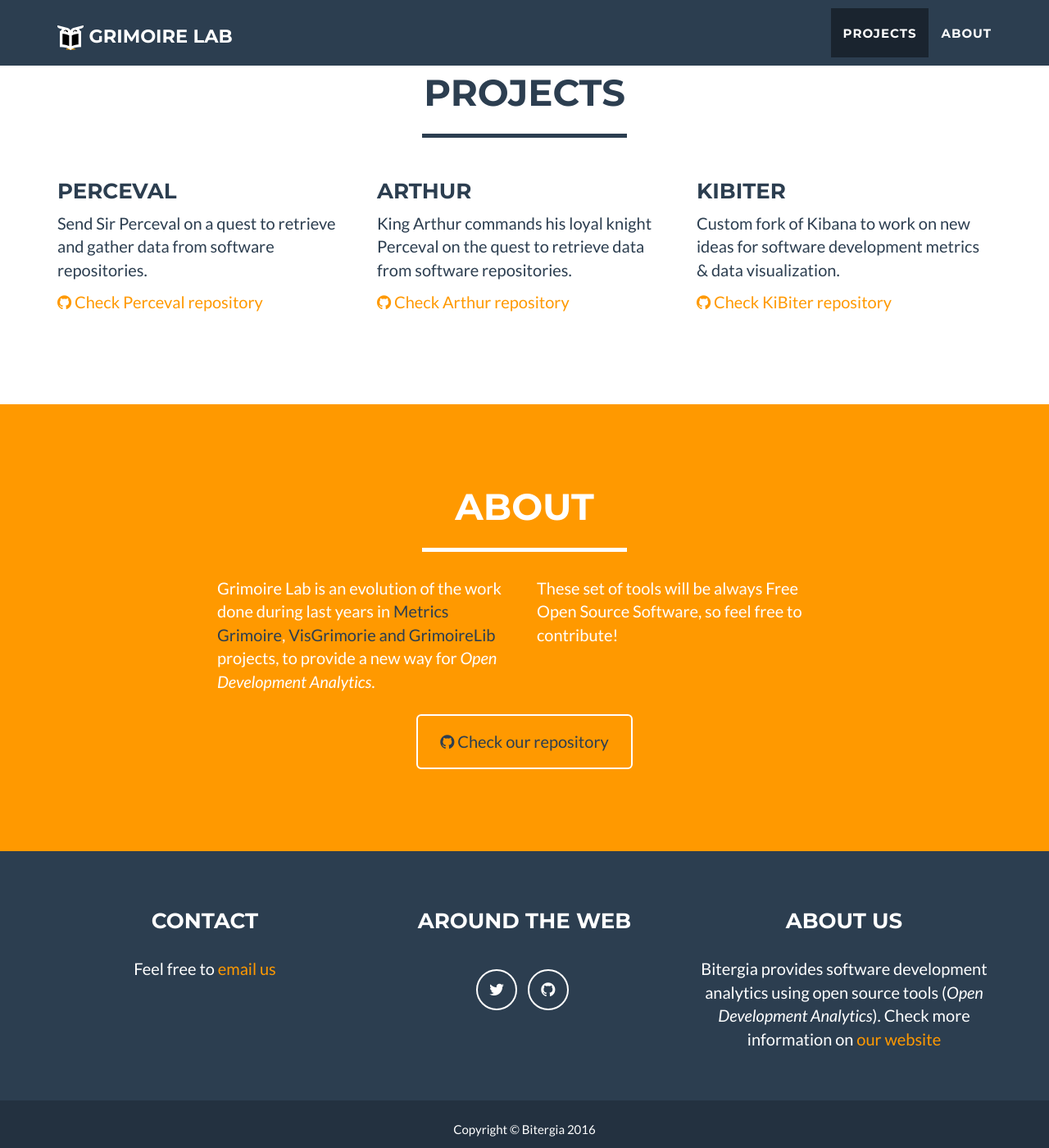
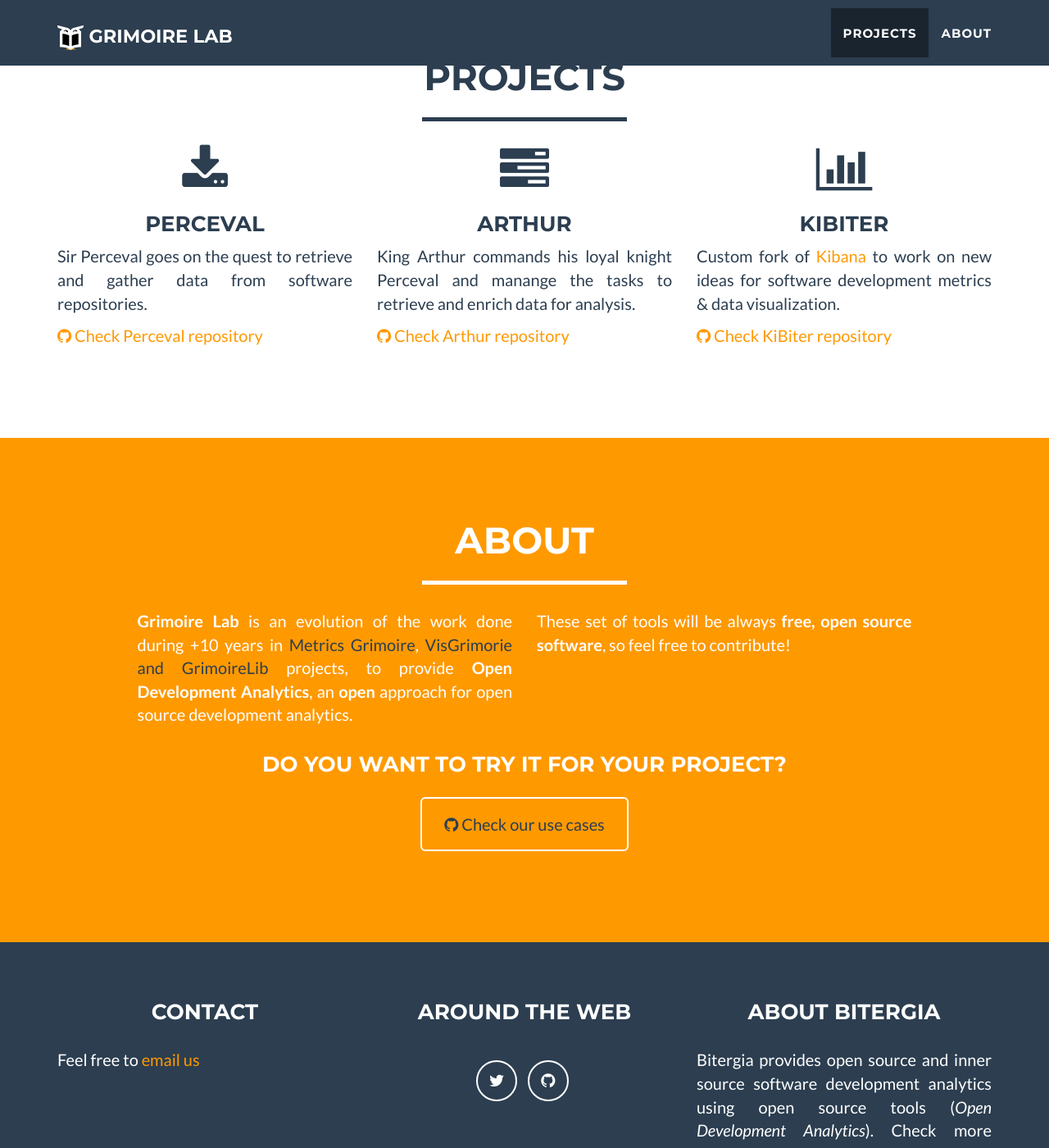
Before and after one commit to chaoss/grimoirelab, a Jekyll site: the page built from index.html, in a window 1280 px wide and 1400 px high, scrolled down 787 px. Shown: the whole window at 82% size. Built offline with Jekyll 4.4.1, drawn with Linux system fonts in a browser that asks for light colours; nearby versions of some CDN libraries; some of the changed text lies outside the part shown.

Commit message:
Updated website with video screencast and some extra info

```diff
--- a/_data/projects.yml
+++ b/_data/projects.yml
@@ -1,10 +1,13 @@
 # Projects list
 - name: Perceval
+  icon: download
   github-name: perceval
-  description: Send Sir Perceval on a quest to retrieve and gather data from software repositories.
+  description: Sir Perceval goes on the quest to retrieve and gather data from software repositories.
 - name: Arthur
+  icon: tasks
   github-name: arthur
-  description: King Arthur commands his loyal knight Perceval on the quest to retrieve data from software repositories.
+  description: King Arthur commands his loyal knight Perceval and manange the tasks to retrieve and enrich data for analysis.
 - name: KiBiter
+  icon: bar-chart
   github-name: kibiter
-  description: Custom fork of Kibana to work on new ideas for software development metrics &amp; data visualization.
+  description: Custom fork of <a href="https://www.elastic.co/products/kibana">Kibana</a> to work on new ideas for software development metrics &amp; data visualization.
--- a/_includes/about.html
+++ b/_includes/about.html
@@ -8,16 +8,18 @@
                 </div>
             </div>
             <div class="row">
-                <div class="col-lg-4 col-lg-offset-2">
-                    <p>Grimoire Lab is an evolution of the work done during last years in <a href="http://metricsgrimoire.github.io">Metrics Grimoire</a>, <a href="http://visgrimoire.github.io">VisGrimorie and GrimoireLib</a> projects, to provide a new way for <em>Open Development Analytics</em>.</p>
+                <div class="col-lg-5 col-lg-offset-1">
+                    <p class="text-justify"><strong>Grimoire Lab</strong> is an evolution of the work done during +10 years in <a href="http://metricsgrimoire.github.io">Metrics Grimoire</a>, <a href="http://visgrimoire.github.io">VisGrimorie and GrimoireLib</a> projects, to provide <strong>Open Development Analytics</strong>, an <strong>open</strong> approach
+                      for open source development analytics.</p>
                 </div>
-                <div class="col-lg-4">
-                    <p>These set of tools will be always Free Open Source Software, so feel free to contribute!</p>
+                <div class="col-lg-5">
+                  <p class="text-justify">These set of tools will be always <strong>free, open source software</strong>, so feel free to contribute!</p>
                 </div>
                 <div class="col-lg-8 col-lg-offset-2 text-center">
-                    <a href="http://github.com/GrimoireLab" class="btn btn-lg btn-outline">
-                        <i class="fa fa-github"></i> Check our repository
-                    </a>
+                  <h3>Do you want to try it for your project?</h3>
+                    <p><a href="https://github.com/grimoirelab/use_cases/" class="btn btn-lg btn-outline">
+                        <i class="fa fa-github"></i> Check our use cases
+                    </a></p>
                 </div>
             </div>
         </div>
--- a/_includes/footer.html
+++ b/_includes/footer.html
@@ -5,7 +5,7 @@
               <div class="row">
                   <div class="footer-col col-md-4">
                       <h3>Contact</h3>
-                      <p>Feel free to <a href="mailto:info@bitergia.com">email us</a></p>
+                      <p class="text-justify">Feel free to <a href="mailto:info@bitergia.com">email us</a></p>
                   </div>
                   <div class="footer-col col-md-4">
                       <h3>Around the Web</h3>
@@ -18,9 +18,8 @@
                       </ul>
                   </div>
                   <div class="footer-col col-md-4">
-                      <h3>About Us</h3>
-                      <p>Bitergia provides software development analytics using open source tools (<em>Open Development Analytics</em>).
-                      Check more information on <a href="http://bitergia.com">our website</a></p>
+                      <h3>About Bitergia</h3>
+                      <p class="text-justify">Bitergia provides open source and inner source software development analytics using open source tools (<em>Open Development Analytics</em>). Check more information in <a href="http://bitergia.com">our website</a></p>
                   </div>
               </div>
           </div>
--- a/_includes/header.html
+++ b/_includes/header.html
@@ -2,14 +2,23 @@
     <header>
         <div class="container">
             <div class="row">
-                <div class="col-lg-12">
+                <div class="col-lg-6">
                     <img class="img-responsive" src="img/profile.png" alt="">
+                    <h1>Grimoire Lab</h1>
                     <div class="intro-text">
-                        <span class="name">Grimoire Lab</span>
                         <hr class="star-light">
-                        <span class="skills">Free, open source tools for software development analytics</span>
+                        <span class="skills">Free, open source tools for <br/><strong>software development analytics</strong></span>
                     </div>
                 </div>
+                <div class="col-lg-6">
+                  <div class="embed-responsive embed-responsive-16by9">
+                    <iframe class="embed-responsive-item" src="https://www.youtube.com/embed/HSxS7PcpyjY" frameborder="0" allowfullscreen></iframe>
+                  </div>
+                </div>
+            </div>
+            <div class="row">
+              <div class="col-lg-12">
+              </div>
             </div>
         </div>
     </header>
--- a/index.html
+++ b/index.html
@@ -13,10 +13,11 @@
     </div>
     <div class="row">
       {% for project in site.data.projects %}
-        <div class="col-sm-4">
+        <div class="col-sm-4 text-center">
+          <p><i class="fa fa-{{project.icon}} fa-3x"></i></p>
           <h3>{{project.name}}</h3>
-          <p>{{project.description}}</p>
-          <p><a href="http://github.com/GrimoireLab/{{project.github-name}}"><i class="fa fa-github"></i> Check {{project.name}} repository</a></p>
+          <p class="text-justify">{{project.description}}</p>
+          <p class="text-justify"><a href="http://github.com/GrimoireLab/{{project.github-name}}"><i class="fa fa-github"></i> Check {{project.name}} repository</a></p>
         </div>
       {% endfor %}
     </div>
```
